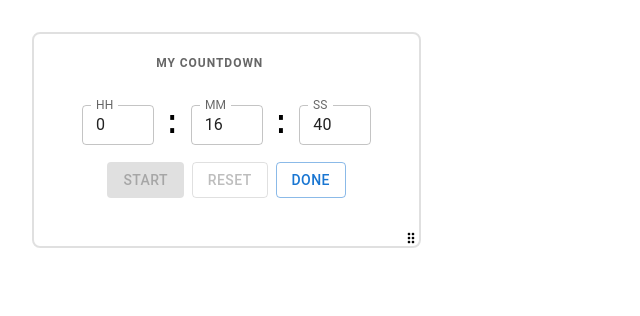
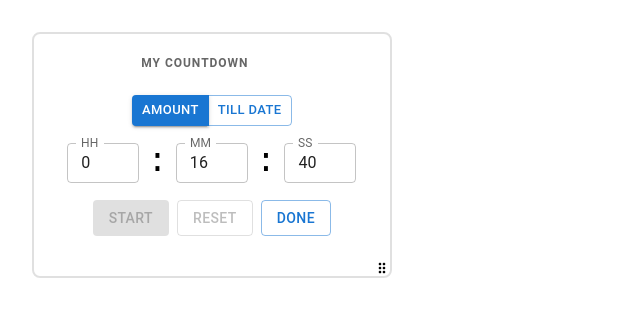
Before and after one commit to wwwal2/timers, a React (Vite) app: page / in a window 1280 px wide. Both pictures are taken after a click on the button "SET". Shown: the top 316 px of the page, without its empty margins (0-640 px from the left). Built offline with nearby package versions, Linux system fonts and the light colour scheme.

Commit message:
add time and date picker

```diff
--- a/package.json
+++ b/package.json
@@ -14,6 +14,7 @@
     "@emotion/styled": "^11.14.1",
     "@mui/icons-material": "^9.1.1",
     "@mui/material": "^9.1.2",
+    "@mui/x-date-pickers": "^9.6.0",
     "dayjs": "^1.11.21",
     "react": "^19.2.6",
     "react-dom": "^19.2.6"
--- a/src/App.tsx
+++ b/src/App.tsx
@@ -3,6 +3,8 @@ import { Timer } from './components/Timer'
 import { LabelFrame } from './components/LabelFrame'
 import { ScreenManager } from './components/ScreenManager'
 import data from './timersData.json'
+import { LocalizationProvider } from '@mui/x-date-pickers'
+import { AdapterDayjs } from '@mui/x-date-pickers/AdapterDayjs';
 
 function App() {
   const timers = data.map((timer, index) => {
@@ -14,9 +16,11 @@ function App() {
   });
 
   return (
-    <ScreenManager>
-      {timers}
-    </ScreenManager>
+    <LocalizationProvider dateAdapter={AdapterDayjs} adapterLocale="en">
+      <ScreenManager>
+        {timers}
+      </ScreenManager>
+    </LocalizationProvider>
   )
 }
 
--- a/src/components/Countdown/Countdown.tsx
+++ b/src/components/Countdown/Countdown.tsx
@@ -1,18 +1,13 @@
 import { useState } from 'react';
-import { Box, Button, TextField, Typography } from '@mui/material';
+import { Box, Button } from '@mui/material';
 import dayjs from 'dayjs';
 import duration from 'dayjs/plugin/duration';
 import { useTimer } from '../../hooks/useTimer';
-import {
-  containerSx,
-  displaySx,
-  timeInputRowSx,
-  separatorSx,
-  fieldSx,
-  buttonRowSx,
-} from './styles';
+import { containerSx, buttonRowSx } from './styles';
 import type { Mode, TimeInput } from '../../types/timers';
-import { secondsToTimeInput, clamp } from '../../helpers/countdown'
+import { secondsToTimeInput, clamp } from '../../helpers/countdown';
+import CountdownDisplay from './CountdownDisplay';
+import CountdownSetMode from './CountdownSetMode';
 
 dayjs.extend(duration);
 
@@ -54,43 +49,11 @@ export default function Countdown({ initialSeconds }: { initialSeconds: number }
   };
 
   return (
-    <Box sx={containerSx}>
+    <Box sx={containerSx(mode)}>
       {mode === 'display' ? (
-        <Typography variant="h2" id="display" sx={displaySx}>
-          {dayjs.duration(seconds, 'seconds').format('HH:mm:ss')}
-        </Typography>
+        <CountdownDisplay seconds={seconds} />
       ) : (
-        <Box sx={timeInputRowSx}>
-          <TextField
-            label="HH"
-            type="number"
-            size="small"
-            value={timeInput.hours}
-            onChange={handleFieldChange('hours', 99)}
-            slotProps={{ htmlInput: { min: 0, max: 99 } }}
-            sx={fieldSx}
-          />
-          <Typography variant="h4" sx={separatorSx}>:</Typography>
-          <TextField
-            label="MM"
-            type="number"
-            size="small"
-            value={timeInput.minutes}
-            onChange={handleFieldChange('minutes', 59)}
-            slotProps={{ htmlInput: { min: 0, max: 59 } }}
-            sx={fieldSx}
-          />
-          <Typography variant="h4" sx={separatorSx}>:</Typography>
-          <TextField
-            label="SS"
-            type="number"
-            size="small"
-            value={timeInput.seconds}
-            onChange={handleFieldChange('seconds', 59)}
-            slotProps={{ htmlInput: { min: 0, max: 59 } }}
-            sx={fieldSx}
-          />
-        </Box>
+        <CountdownSetMode timeInput={timeInput} onFieldChange={handleFieldChange} />
       )}
 
       <Box sx={buttonRowSx}>
--- /dev/null
+++ b/src/components/Countdown/CountdownDisplay.tsx
@@ -0,0 +1,19 @@
+import { Typography } from '@mui/material';
+import dayjs from 'dayjs';
+import duration from 'dayjs/plugin/duration';
+import { displaySx } from './styles';
+
+dayjs.extend(duration);
+
+interface CountdownDisplayProps {
+  seconds: number;
+}
+
+export default function CountdownDisplay({ seconds }: CountdownDisplayProps) {
+  return (
+
+    <Typography variant="h2" id="display" sx={displaySx}>
+      {dayjs.duration(seconds, 'seconds').format('HH:mm:ss')}
+    </Typography>
+  );
+}
--- /dev/null
+++ b/src/components/Countdown/CountdownSetMode.tsx
@@ -0,0 +1,66 @@
+import { Box, Button, ButtonGroup, TextField, Typography } from '@mui/material';
+import { useState } from 'react';
+import { DateTimePicker } from '@mui/x-date-pickers/DateTimePicker';
+import { timeInputRowSx, separatorSx, fieldSx, setModeContainerSx, dateTimePickerContainerSx } from './styles';
+import type { TimeInput } from '../../types/timers';
+
+interface CountdownSetModeProps {
+  timeInput: TimeInput;
+  onFieldChange: (field: keyof TimeInput, max: number) => (e: React.ChangeEvent<HTMLInputElement>) => void;
+}
+
+export default function CountdownSetMode({ timeInput, onFieldChange }: CountdownSetModeProps) {
+  const [mode, setMode] = useState<'amount' | 'tillDate'>('amount');
+  return (
+    <Box sx={setModeContainerSx}>
+      <ButtonGroup size="small">
+        <Button variant={mode === 'amount' ? 'contained' : 'outlined'} onClick={() => setMode('amount')}>Amount</Button>
+        <Button variant={mode === 'tillDate' ? 'contained' : 'outlined'} onClick={() => setMode('tillDate')}>Till Date</Button>
+      </ButtonGroup>
+
+      {mode === 'amount' ? (
+        <Box sx={timeInputRowSx}>
+          <TextField
+            label="HH"
+            type="number"
+            size="small"
+            value={timeInput.hours}
+            onChange={onFieldChange('hours', 99)}
+            slotProps={{ htmlInput: { min: 0, max: 99 } }}
+            sx={fieldSx}
+          />
+          <Typography variant="h4" sx={separatorSx}>:</Typography>
+          <TextField
+            label="MM"
+            type="number"
+            size="small"
+            value={timeInput.minutes}
+            onChange={onFieldChange('minutes', 59)}
+            slotProps={{ htmlInput: { min: 0, max: 59 } }}
+            sx={fieldSx}
+          />
+          <Typography variant="h4" sx={separatorSx}>:</Typography>
+          <TextField
+            label="SS"
+            type="number"
+            size="small"
+            value={timeInput.seconds}
+            onChange={onFieldChange('seconds', 59)}
+            slotProps={{ htmlInput: { min: 0, max: 59 } }}
+            sx={fieldSx}
+          />
+        </Box>
+      ) : (
+        <Box sx={dateTimePickerContainerSx}>
+          <DateTimePicker
+            label="TIME AND DATE"
+            ampm={false}
+            disablePast
+            format="DD/MM HH:mm"
+            slotProps={{ textField: { size: 'small' } }}
+          />
+          </Box>
+      )}
+    </Box>
+  );
+}
--- a/src/components/Countdown/styles.ts
+++ b/src/components/Countdown/styles.ts
@@ -1,15 +1,20 @@
 import type { SxProps, Theme } from '@mui/material';
+import type { Mode } from '../../types/timers';
 
-export const containerSx: SxProps<Theme> = {
+export const containerSx: (mode: Mode) => SxProps<Theme> = (mode) => ({
   display: 'flex',
   flexDirection: 'column',
   alignItems: 'center',
   gap: 2,
-  p: 4,
-};
+  // py: mode === 'display' ? 4 : 2.95,
+  pt: mode === 'display' ? 4 : 2.95,
+  pb: mode === 'display' ? 3 : 2.95,
+  px: mode === 'display' ? 4 : 2.35,
+});
 
 export const displaySx: SxProps<Theme> = {
   fontFamily: 'monospace',
+  pb: 1,
 };
 
 export const timeInputRowSx: SxProps<Theme> = {
@@ -30,3 +35,15 @@ export const buttonRowSx: SxProps<Theme> = {
   display: 'flex',
   gap: 1,
 };
+
+export const setModeContainerSx: SxProps<Theme> = {
+  display: 'flex',
+  flexDirection: 'column',
+  alignItems: 'center',
+  gap: 2,
+  width: '286px',
+};
+
+export const dateTimePickerContainerSx: SxProps<Theme> = {
+  py: '1px',
+};
--- a/src/hooks/useResizable.ts
+++ b/src/hooks/useResizable.ts
@@ -29,7 +29,7 @@ export function useResizable(): UseResizableResult {
     }
   }, []);
 
-  const scaleFactor = size && naturalSize ? size.width / naturalSize.width : 1;
+  const scaleFactor = size && naturalSize ? size.height / naturalSize.height : 1;
 
   const startResize = useCallback(
     (e: React.MouseEvent) => {
```
Also changed, not shown: 2 other files (tests, documents, lock files or other folders).
